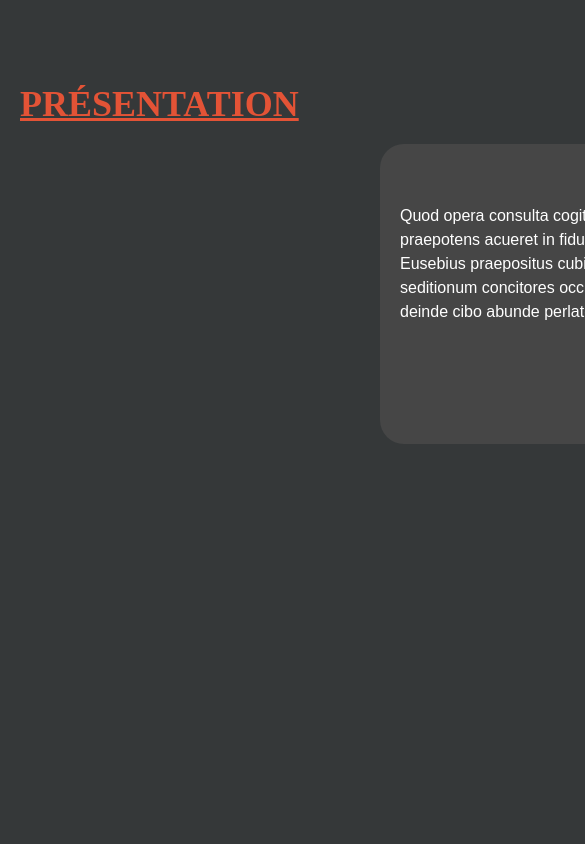
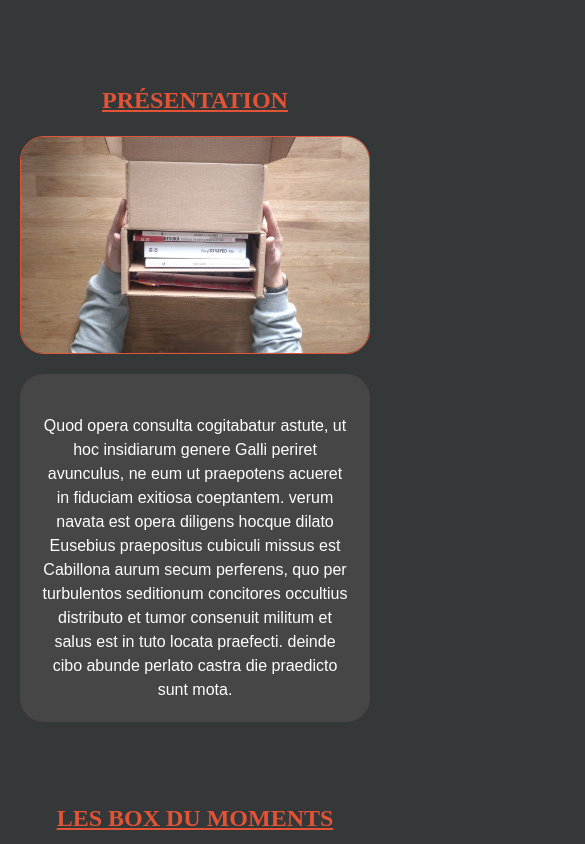
Before and after one commit to KevinMaze/agora, a Next.js app: page /collect in a window 390 px wide. Shown: the part 860-1704 px from the top of the page, 585 px wide, since content can reach past the window. Built offline with nearby package versions, Linux system fonts and the light colour scheme.

Commit message:
collect page responsiv finish

```diff
--- a/src/ui/modules/collect/components/hearder-collect.view.tsx
+++ b/src/ui/modules/collect/components/hearder-collect.view.tsx
@@ -21,7 +21,7 @@ export const HearderCollect = () => {
                         variant="title"
                         components="h1"
                         weight="bold"
-                        className="mt-3 uppercase text-center text-8xl -rotate-25"
+                        className="mt-3 uppercase text-center text-4xl sm:text-6xl lg:text-8xl -rotate-25"
                     >
                         Click & Collect
                     </Typo>
--- a/src/ui/modules/collect/components/presentation.view.tsx
+++ b/src/ui/modules/collect/components/presentation.view.tsx
@@ -10,24 +10,25 @@ export const PresentationCollect = () => {
                 variant="title"
                 components="h1"
                 weight="bold"
-                className="mt-3 uppercase text-4xl underline"
+                className="mt-3 uppercase text-2xl sm:text-4xl lg:text-6xl underline text-center sm:text-start"
             >
                 Présentation
             </Typo>
-            <div className="relative flex justify-center">
-                <div className="absolute w-[500px] h-[600px] right-150 top-50">
+            <div className="lg:relative sm:flex lg:justify-center sm:flex-col lg:items-center">
+                <div className="lg:absolute lg:w-[500px] lg:h-[400px] lg:right-150 lg:top-60 mb-5">
                     <Image
                         src={BookBox}
                         alt="Image de la box"
                         className="border-1 border-primary rounded-3xl"
+                        objectFit="cover"
                     />
                 </div>
-                <div className="absolute z-1 bg-foreground/80 p-5 rounded-3xl w-[800px] h-[300px] left-90">
+                <div className="lg:absolute z-1 bg-foreground/80 p-5 rounded-3xl lg:top-10 lg:w-[800px] lg:h-[300px] lg:left-90 text-center">
                     <Typo
                         variant="para"
                         components="p"
                         weight="normal"
-                        className="mt-10"
+                        className="text-center mt-5 sm:text-xl"
                         color="other"
                     >
                         Quod opera consulta cogitabatur astute, ut hoc
--- a/src/ui/modules/collect/components/sold-collect.vew.tsx
+++ b/src/ui/modules/collect/components/sold-collect.vew.tsx
@@ -16,12 +16,12 @@ export const SoldCollect = () => {
     ];
 
     return (
-        <Container>
+        <Container className="mb-20 sm:mt-50 -mt-180">
             <Typo
                 variant="title"
                 components="h1"
                 weight="bold"
-                className="mb-20 uppercase underline text-end mr-20 text-4xl"
+                className="uppercase underline sm:text-end sm:mr-10 text-center text-2xl sm:text-4xl lg:text-6xl mb-20"
             >
                 Les Box du moments
             </Typo>
```
